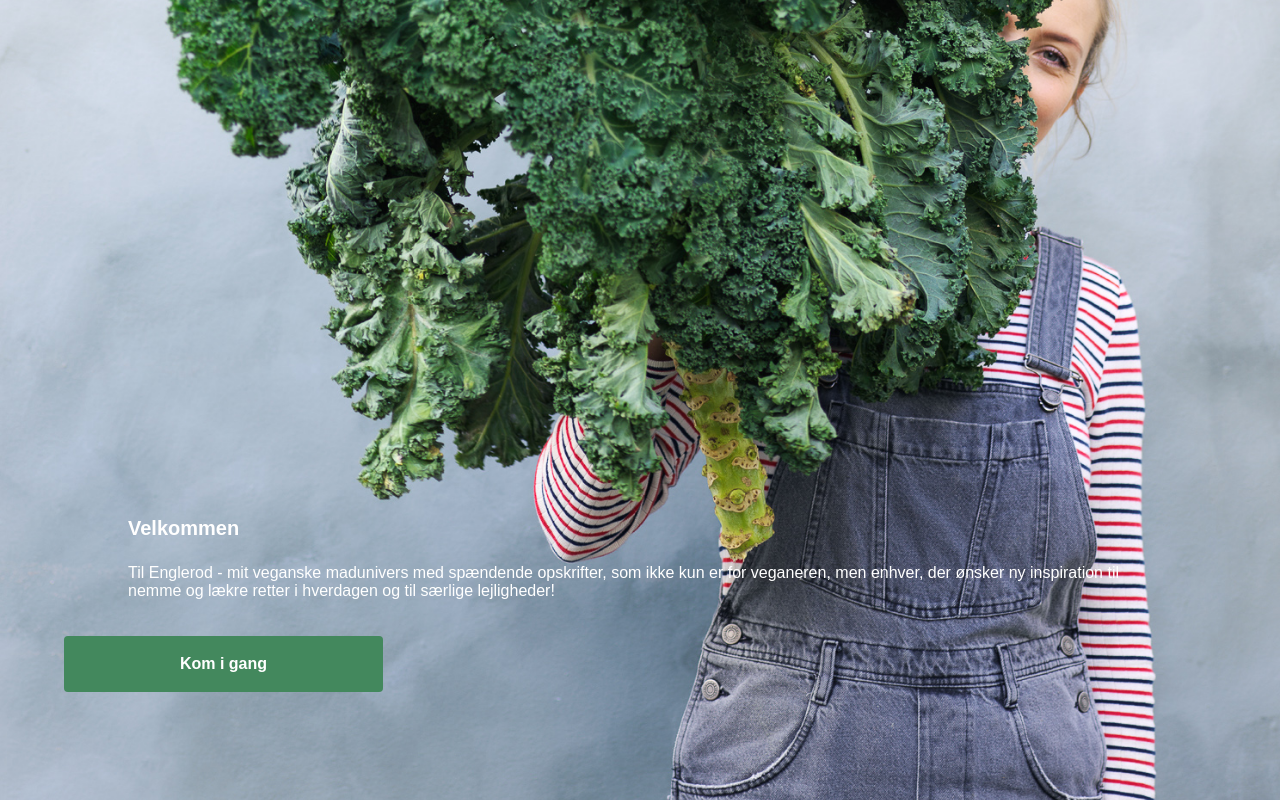
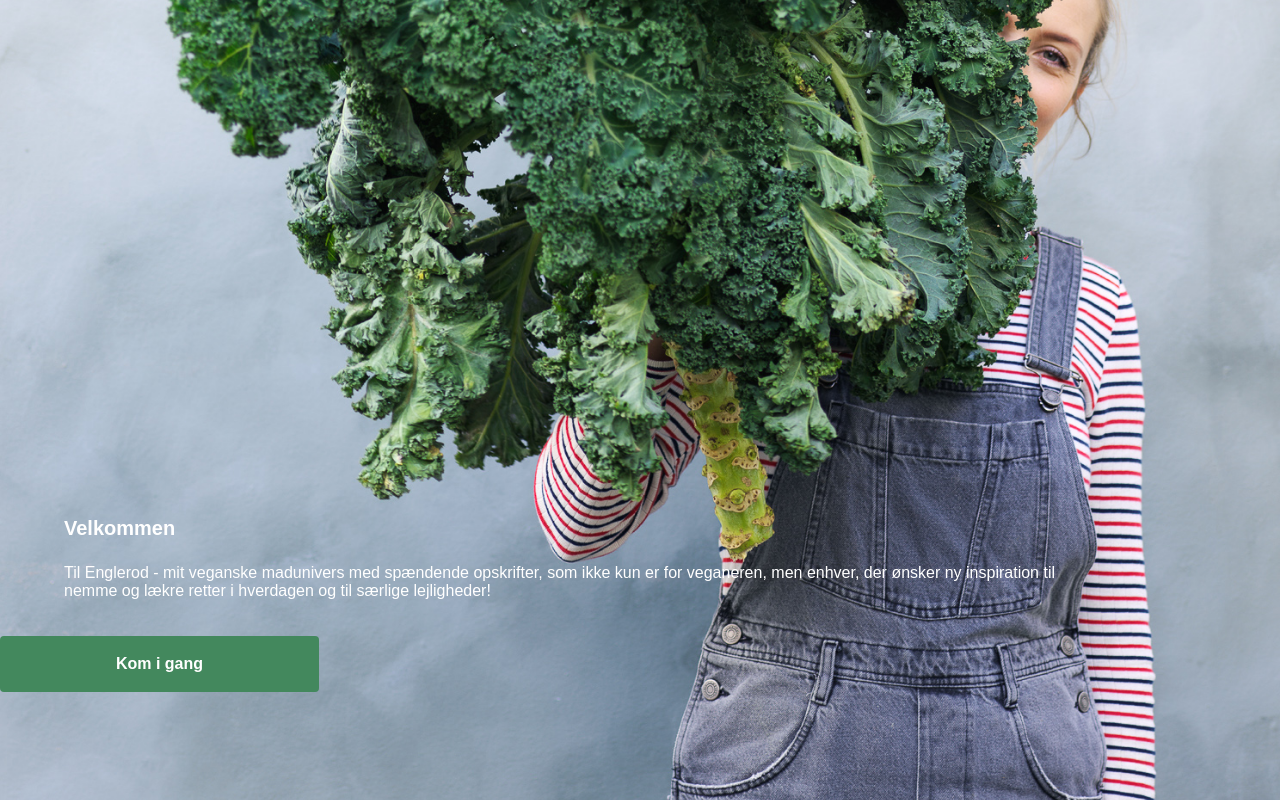
Before and after one commit to Mocph/Projekt---Englerod, a plain HTML site: page index.html in a window 1280 px wide. Drawn offline with Linux system fonts and the light colour scheme.

Commit message:
tilføjet grid template areas

```diff
--- a/assets/css/styles.css
+++ b/assets/css/styles.css
@@ -18,9 +18,23 @@ header {
     grid-area: header;
 }
 
-.container {
+.Forsidesection {
+    grid-area: section-1
+}
+
+
+
+
+#ForsideContainer {
     display: grid;
+    padding: 0;
+    margin: 0;
+    gap: 0;
+    grid-template-areas:
+    "section-1"
 }
+
+
 
 
 /* form.SearchBar {
@@ -94,7 +108,7 @@ form.SearchBar button {
 
 .Forsidesection {
     margin-top: 60vh;
-   grid-area: Indhold;
+
 
 }
 
```
